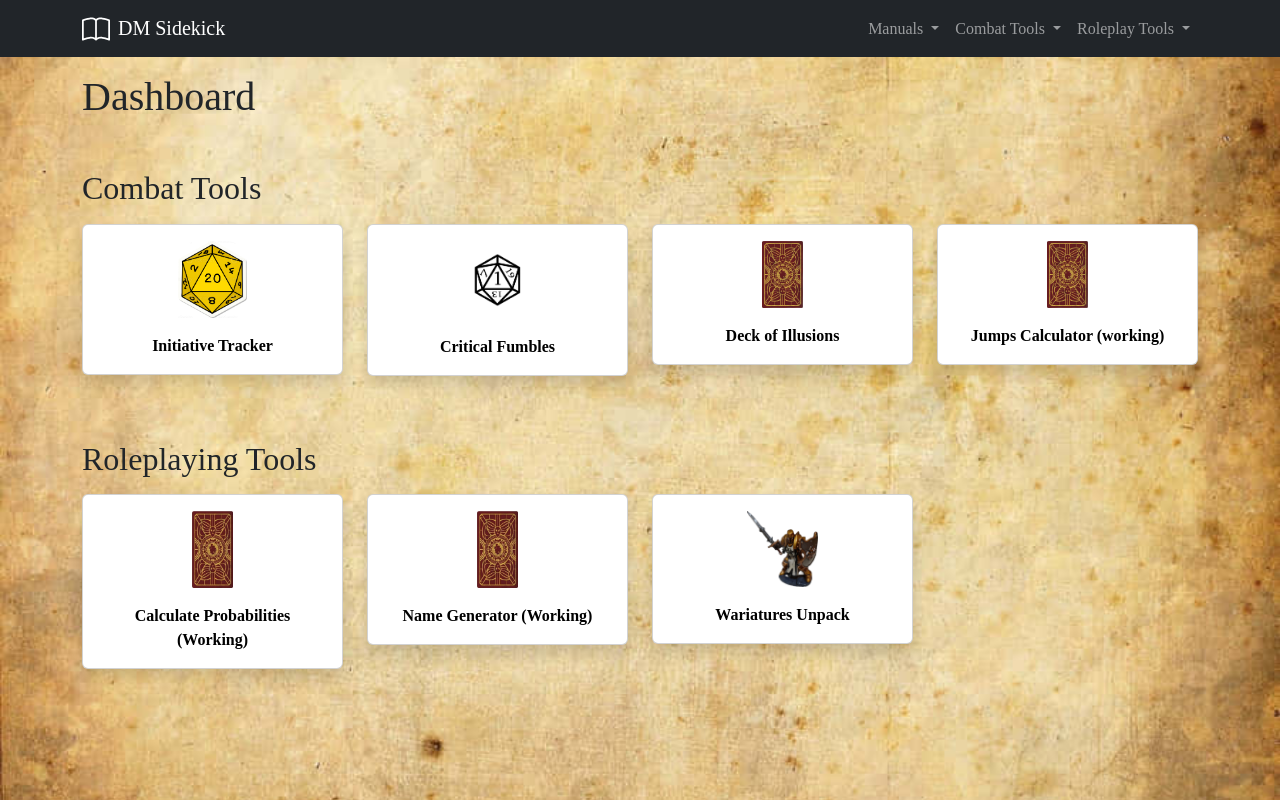
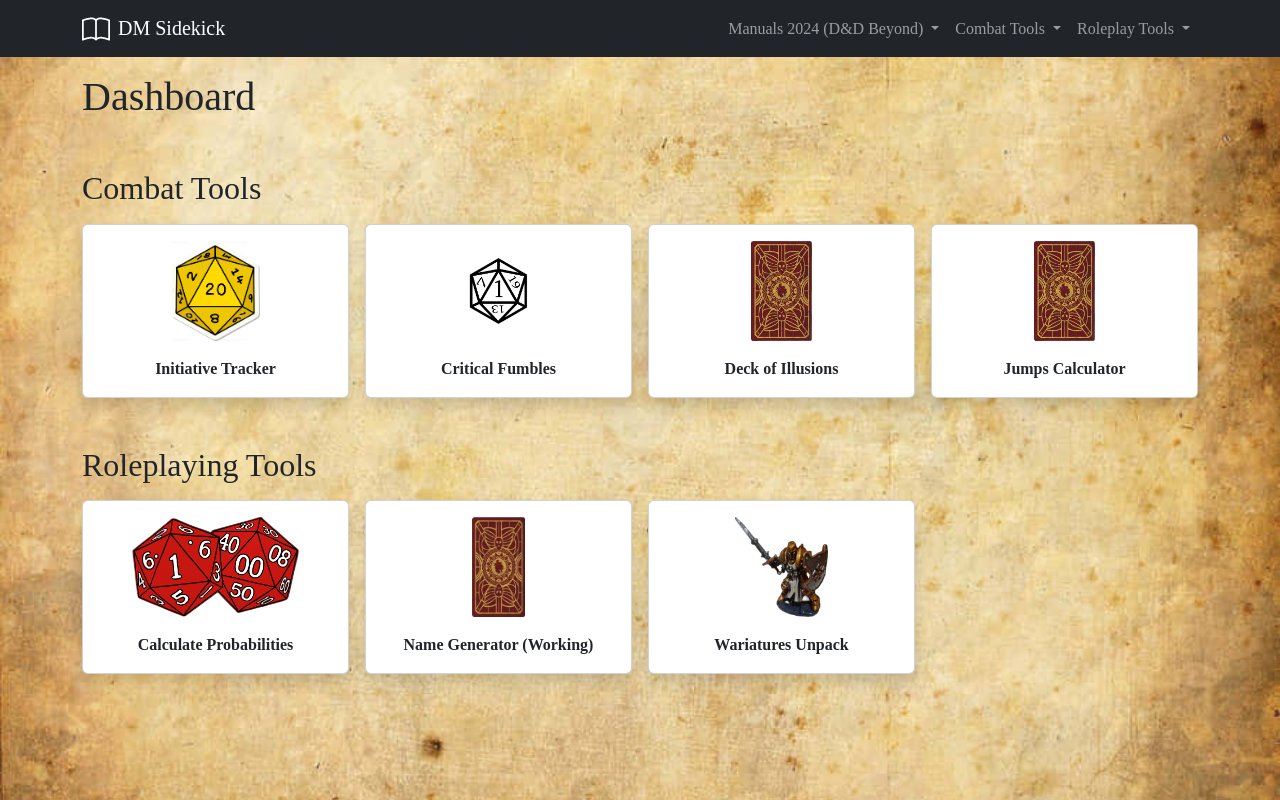
Before and after one commit to Rail94/dm_sidekick, a Flask app: page / in a window 1280 px wide. Run offline with Flask 3, Linux system fonts and the light colour scheme; some web fonts are replaced.

Commit message:
update jumps

```diff
--- a/app/__init__.py
+++ b/app/__init__.py
@@ -4,6 +4,8 @@ from app.routes.initiative import initiative_bp
 from app.routes.wariatures import wariatures_bp
 from app.routes.deck_of_illusions import deck_of_illusions_bp
 from app.routes.critical_failures import critical_failures_bp
+from app.routes.probabilities import probabilities_bp
+from app.routes.jumps import jumps_bp
 
 # Blueprint Registration
 def create_app():
@@ -14,5 +16,7 @@ def create_app():
 	app.register_blueprint(wariatures_bp)
 	app.register_blueprint(deck_of_illusions_bp)
 	app.register_blueprint(critical_failures_bp)
+	app.register_blueprint(probabilities_bp)
+	app.register_blueprint(jumps_bp)
 
 	return app
--- a/app/routes/critical_failures.py
+++ b/app/routes/critical_failures.py
@@ -41,7 +41,6 @@ def fumble_effect(type):
             description=description
         ))
     except Exception as e:
-        print(e)
         return redirect(url_for(
             'critical_failures.critical_failures',
             id="0",
--- a/app/templates/components/navbar.html
+++ b/app/templates/components/navbar.html
@@ -14,7 +14,7 @@
                 <li class="nav-item dropdown">
                     <a class="nav-link dropdown-toggle" href="#" role="button" data-bs-toggle="dropdown"
                         aria-expanded="false">
-                        Manuals
+                        Manuals 2024 (D&D Beyond)
                     </a>
                     <ul class="dropdown-menu">
                         <li><a class="dropdown-item" href="https://www.dndbeyond.com/sources/dnd/dmg-2024"
@@ -37,6 +37,8 @@
                                 target="_blank">Critical Fumbles</a></li>
                         <li><a class="dropdown-item" href="{{ url_for('deck_of_illusions.deck_of_illusions') }}"
                                 target="_blank">Deck of Illusions</a></li>
+                        <li><a class="dropdown-item" href="{{ url_for('jumps.jumps') }}" target="_blank">Jumps
+                                calculator</a></li>
                     </ul>
                 </li>
                 <li class="nav-item dropdown">
@@ -45,6 +47,8 @@
                         Roleplay Tools
                     </a>
                     <ul class="dropdown-menu">
+                        <li><a class="dropdown-item" href="{{ url_for('probabilities.probabilities') }}"
+                                target="_blank">Calculate probabilities</a></li>
                         <li><a class="dropdown-item" href="{{ url_for('wariatures.wariatures') }}"
                                 target="_blank">Wariatures</a></li>
                     </ul>
--- a/app/templates/critical_failures.html
+++ b/app/templates/critical_failures.html
@@ -30,7 +30,7 @@
                 <blockquote class="blockquote text-center">
                     <p>Select a type</p>
                 </blockquote>
-                <figcaption class="blockquote-footer">
+                <figcaption class="blockquote-footer text-center">
                     </cite>
                 </figcaption>
             </figure>
--- a/app/templates/index.html
+++ b/app/templates/index.html
@@ -6,69 +6,51 @@
 <h1 class="mb-5">{{ title }}</h1>
 
 <h2 class="mb-3">Combat Tools</h2>
-<div class="row">
+<div class="row g-3">
 
     <div class="col-12 col-md-6 col-lg-3">
-        <div class="card shadow mb-3 mb-sm-3 mb-md-3 mb-lg-3">
-            <div class="card-body">
-                <a href="{{ url_for('initiative.initiative') }}" class="text-decoration-none" style="color: black;">
-                    <div class="text-center">
+        <div class="card h-100 shadow">
+            <div class="card-body text-center">
+                <a href="{{ url_for('initiative.initiative') }}" class="text-decoration-none text-dark">
                     <img src="{{ url_for('static', filename='img/d20.webp') }}"
-                            style="width: 30%; border-top-left-radius: 20px; border-top-right-radius: 20px;"
-                            alt="roll initiative">
-                    </div>
-                    <div class="text-center mt-3">
+                        class="img-fluid object-fit-contain mb-3" style="height: 100px;" alt="roll initiative">
                     <div><b>Initiative Tracker</b></div>
-                    </div>
                 </a>
             </div>
         </div>
     </div>
 
     <div class="col-12 col-md-6 col-lg-3">
-        <div class="card shadow mb-3 mb-sm-3 mb-md-3 mb-lg-3">
-            <div class="card-body">
-                <a href="{{ url_for('critical_failures.critical_failures') }}" class="text-decoration-none"
-                    style="color: black;">
-                    <div class="text-center">
-                        <img src="{{ url_for('static', filename='img/fumble.png') }}" style="width: 30%;" alt="fail">
-                    </div>
-                    <div class="text-center mt-3">
+        <div class="card h-100 shadow">
+            <div class="card-body text-center">
+                <a href="{{ url_for('critical_failures.critical_failures') }}" class="text-decoration-none text-dark">
+                    <img src="{{ url_for('static', filename='img/fumble.png') }}"
+                        class="img-fluid object-fit-contain mb-3" style="height: 100px;" alt="fail">
                     <div><b>Critical Fumbles</b></div>
-                    </div>
                 </a>
             </div>
         </div>
     </div>
 
     <div class="col-12 col-md-6 col-lg-3">
-        <div class="card shadow mb-3 mb-sm-3 mb-md-3 mb-lg-3">
-            <div class="card-body">
-                <a href="{{ url_for('deck_of_illusions.deck_of_illusions') }}" class="text-decoration-none"
-                    style="color: black;">
-                    <div class="text-center">
-                        <img src="{{ url_for('static', filename='img/cards_images/Cover.png') }}" style="width: 18%;"
-                            alt="deck of illusions">
-                    </div>
-                    <div class="text-center mt-3">
+        <div class="card h-100 shadow">
+            <div class="card-body text-center">
+                <a href="{{ url_for('deck_of_illusions.deck_of_illusions') }}" class="text-decoration-none text-dark">
+                    <img src="{{ url_for('static', filename='img/cards_images/Cover.png') }}"
+                        class="img-fluid object-fit-contain mb-3" style="height: 100px;" alt="deck of illusions">
                     <div><b>Deck of Illusions</b></div>
-                    </div>
                 </a>
             </div>
         </div>
     </div>
 
     <div class="col-12 col-md-6 col-lg-3">
-        <div class="card shadow mb-3 mb-sm-3 mb-md-3 mb-lg-3">
-            <div class="card-body">
-                <a href="#" class="text-decoration-none" style="color: black;">
-                    <div class="text-center">
-                        <img src="{{ url_for('static', filename='img/cards_images/Cover.png') }}" style="width: 18%;"
-                            alt="deck of illusions">
-                    </div>
-                    <div class="text-center mt-3">
-                        <div><b>Jumps Calculator (working)</b></div>
-                    </div>
+        <div class="card h-100 shadow">
+            <div class="card-body text-center">
+                <a href="{{ url_for('jumps.jumps') }}" class="text-decoration-none text-dark">
+                    <img src="{{ url_for('static', filename='img/cards_images/Cover.png') }}"
+                        class="img-fluid object-fit-contain mb-3" style="height: 100px;" alt="jumps calculator">
+                    <div><b>Jumps Calculator</b></div>
                 </a>
             </div>
         </div>
@@ -77,58 +59,43 @@
 </div>
 
 <h2 class="mt-5 mb-3">Roleplaying Tools</h2>
-<div class="row">
+<div class="row g-3">
 
     <div class="col-12 col-md-6 col-lg-3">
-        <div class="card shadow mb-3 mb-sm-3 mb-md-3 mb-lg-3">
-            <div class="card-body">
-                <a href="#" class="text-decoration-none" style="color: black;">
-                    <div class="text-center">
-                        <img src="{{ url_for('static', filename='img/card_cover.png') }}" style="width: 18%;"
-                            alt="miniature">
-                    </div>
-                    <div class="text-center mt-3">
-                        <div><b>Calculate Probabilities (Working)</b></div>
-                    </div>
+        <div class="card h-100 shadow">
+            <div class="card-body text-center">
+                <a href="{{ url_for('probabilities.probabilities') }}" class="text-decoration-none text-dark">
+                    <img src="{{ url_for('static', filename='img/d100-logo.png') }}"
+                        class="img-fluid object-fit-contain mb-3" style="height: 100px;" alt="probabilities">
+                    <div><b>Calculate Probabilities</b></div>
                 </a>
             </div>
         </div>
     </div>
 
     <div class="col-12 col-md-6 col-lg-3">
-        <div class="card shadow mb-3 mb-sm-3 mb-md-3 mb-lg-3">
-            <div class="card-body">
-                <a href="#" class="text-decoration-none" style="color: black;">
-                    <div class="text-center">
-                        <img src="{{ url_for('static', filename='img/card_cover.png') }}" style="width: 18%;"
-                            alt="miniature">
-                    </div>
-                    <div class="text-center mt-3">
+        <div class="card h-100 shadow">
+            <div class="card-body text-center">
+                <a href="#" class="text-decoration-none text-dark">
+                    <img src="{{ url_for('static', filename='img/card_cover.png') }}"
+                        class="img-fluid object-fit-contain mb-3" style="height: 100px;" alt="name generator">
                     <div><b>Name Generator (Working)</b></div>
-                    </div>
                 </a>
             </div>
         </div>
     </div>
 
     <div class="col-12 col-md-6 col-lg-3">
-        <div class="card shadow mb-3 mb-sm-3 mb-md-3 mb-lg-3">
-            <div class="card-body">
-                <a href="{{ url_for('wariatures.wariatures') }}" class="text-decoration-none" style="color: black;">
-                    <div class="text-center">
-                        <img src="{{ url_for('static', filename='img/miniature.png') }}" style="width: 31%;"
-                            alt="miniature">
-                    </div>
-                    <div class="text-center mt-3">
+        <div class="card h-100 shadow">
+            <div class="card-body text-center">
+                <a href="{{ url_for('wariatures.wariatures') }}" class="text-decoration-none text-dark">
+                    <img src="{{ url_for('static', filename='img/miniature.png') }}"
+                        class="img-fluid object-fit-contain mb-3" style="height: 100px;" alt="wariatures">
                     <div><b>Wariatures Unpack</b></div>
-                    </div>
                 </a>
             </div>
         </div>
     </div>
 
 </div>
-
-
-
 {% endblock %}
```
Also changed, not shown: app/routes/jumps.py (added, +11 -0 lines), app/routes/probabilities.py (added, +32 -0 lines), app/services/probabilities_service.py (added, +19 -0 lines), app/templates/initiative.html (+3 -6 lines), app/templates/jumps.html (added, +63 -0 lines), app/templates/probabilities.html (added, +55 -0 lines), app/services/jumps_service.py (added), app/static/img/arrow-clockwise.svg (added), app/static/img/d100-logo.png (added). Lines whose indentation alone changed are shown as unchanged.
